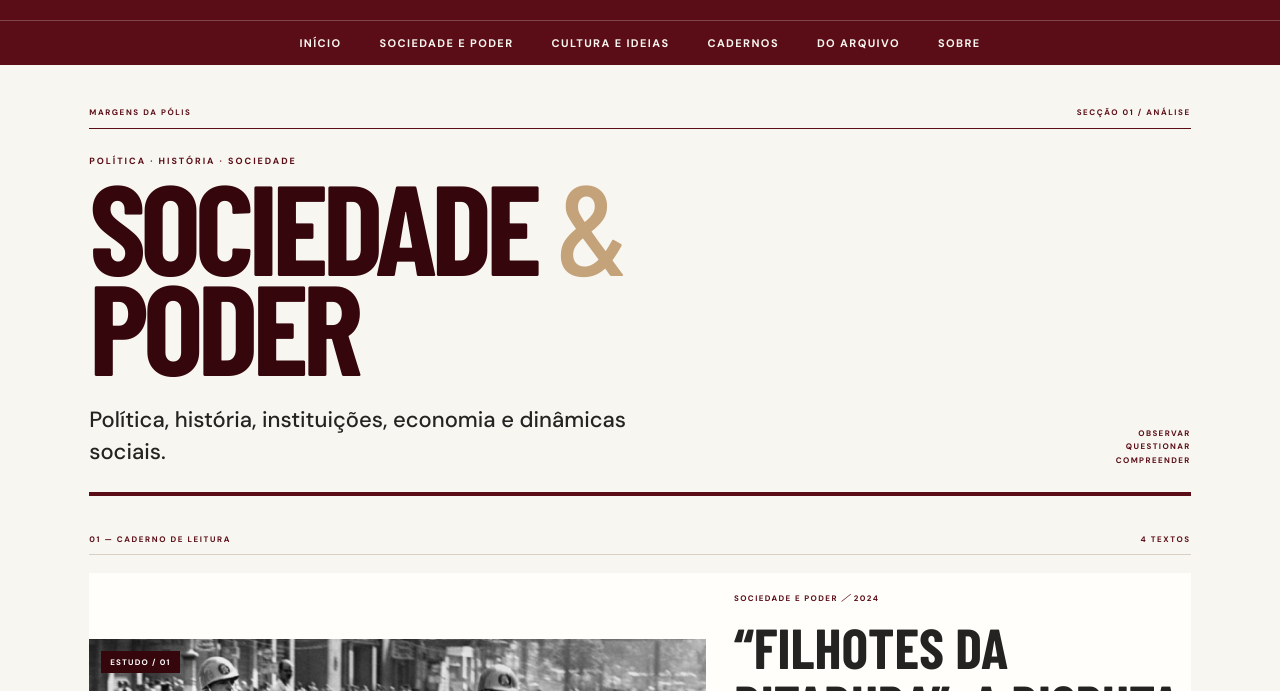
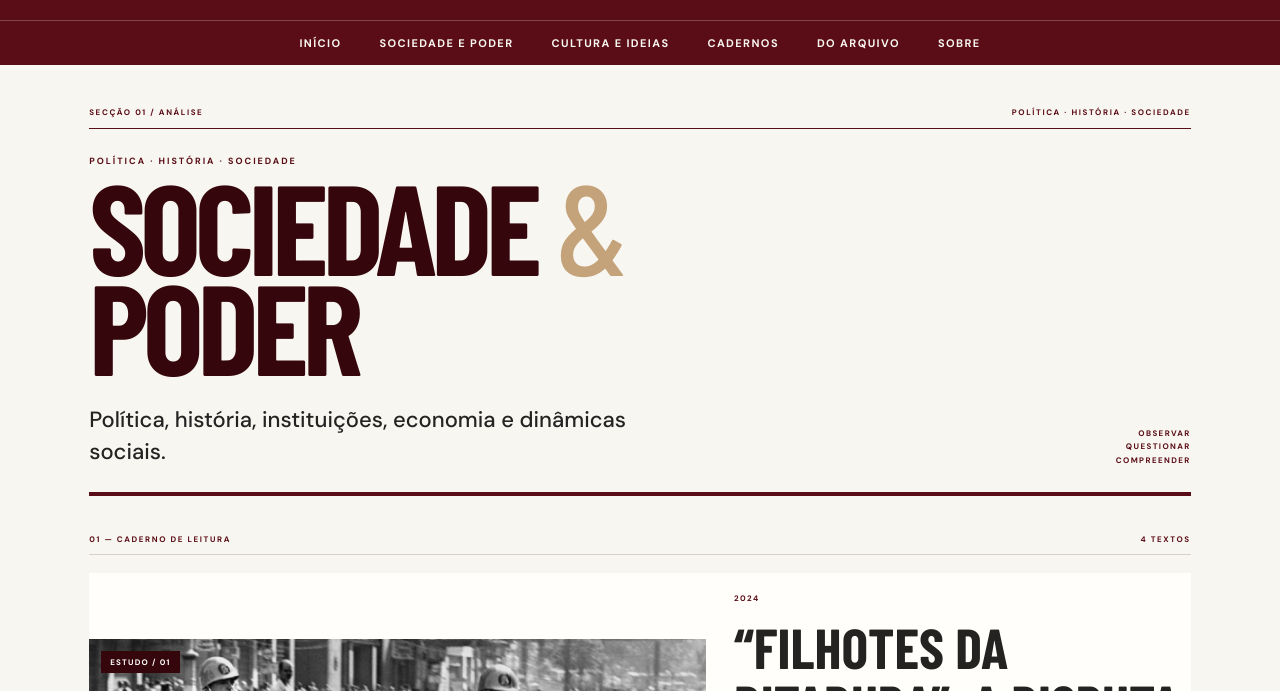
Before and after one commit to gmonteiropolli-design/Margens-da-Polis, a Jekyll site: the page built from categoria/sociedade-e-poder/index.html, in a window 1280 px wide and 1400 px high. Shown: the part 225-916 px from the top of the window. Built offline with Jekyll 4.4.1, drawn with Linux system fonts in a browser that asks for light colours; some web fonts are replaced; some of the changed text lies outside the part shown.

Commit message:
Reduzir repetição da identidade nas páginas

```diff
--- a/categoria/sociedade-e-poder/index.html
+++ b/categoria/sociedade-e-poder/index.html
@@ -6,7 +6,7 @@ permalink: /categoria/sociedade-e-poder/
 ---
 <section class="listing-page section-page society-page">
   <header class="section-masthead society-masthead">
-    <div class="section-overline"><span>MARGENS DA PÓLIS</span><span>SECÇÃO 01 / ANÁLISE</span></div>
+    <div class="section-overline"><span>SECÇÃO 01 / ANÁLISE</span><span>POLÍTICA · HISTÓRIA · SOCIEDADE</span></div>
     <p class="section-kicker">POLÍTICA · HISTÓRIA · SOCIEDADE</p>
     <h1>Sociedade <i>&</i><br>Poder</h1>
     <div class="section-intro-line"><p>Política, história, instituições, economia e dinâmicas sociais.</p><span>OBSERVAR<br>QUESTIONAR<br>COMPREENDER</span></div>
@@ -20,7 +20,7 @@ permalink: /categoria/sociedade-e-poder/
         {% if post.image %}<a href="{{ post.url | relative_url }}"><img src="{{ post.image | relative_url }}" alt="{{ post.image_alt | default: post.title }}" loading="lazy"></a>{% else %}<a class="card-placeholder" href="{{ post.url | relative_url }}"><span>MP</span></a>{% endif %}
         <span class="society-card-number">ESTUDO / {{ forloop.index | prepend: "00" | slice: -2, 2 }}</span>
       </div>
-      <div class="society-card-copy"><span class="section-kicker">SOCIEDADE E PODER <i>／</i> {{ post.date | date: "%Y" }}</span><h2><a href="{{ post.url | relative_url }}">{{ post.title }}</a></h2>{% if post.description %}<p>{{ post.description }}</p>{% endif %}<div class="story-meta">{{ post.date | date: "%d.%m.%Y" }} · {{ post.author | default: "Autor" }}</div><a class="section-read-link" href="{{ post.url | relative_url }}">LER ANÁLISE <span>↗</span></a></div>
+      <div class="society-card-copy"><span class="section-kicker">{{ post.date | date: "%Y" }}</span><h2><a href="{{ post.url | relative_url }}">{{ post.title }}</a></h2>{% if post.description %}<p>{{ post.description }}</p>{% endif %}<div class="story-meta">{{ post.date | date: "%d.%m.%Y" }} · {{ post.author | default: "Autor" }}</div><a class="section-read-link" href="{{ post.url | relative_url }}">LER ANÁLISE <span>↗</span></a></div>
     </article>
     {% endfor %}
   </div>
```
